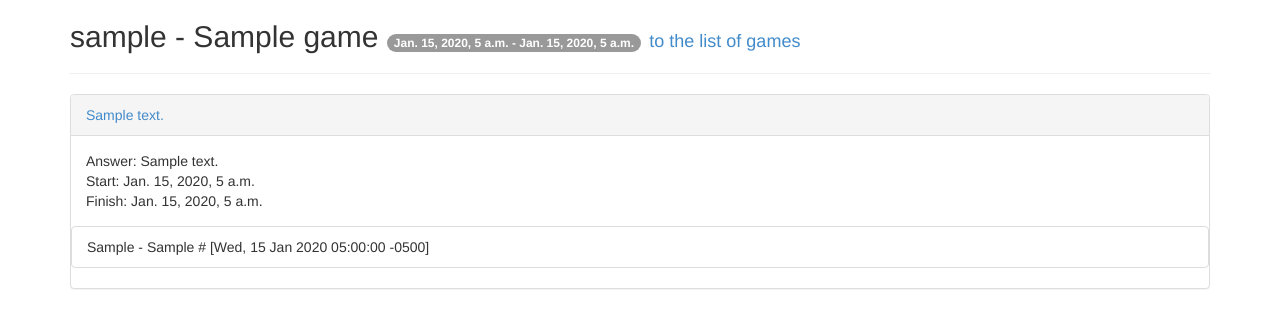
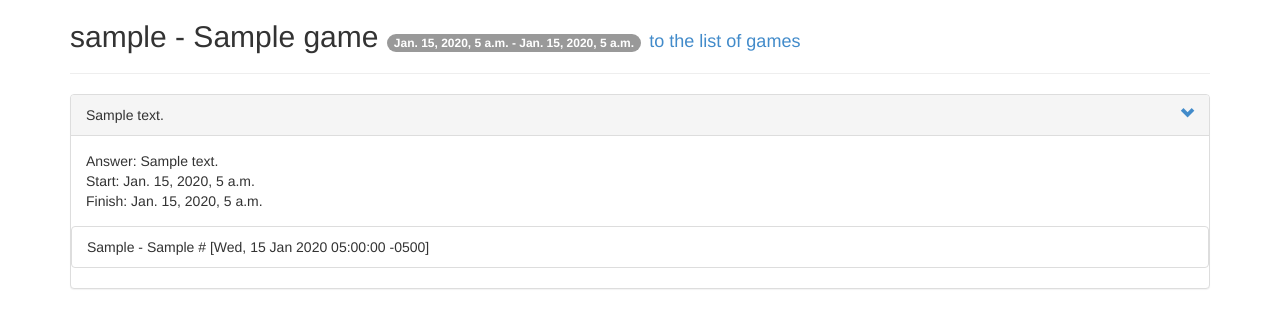
Before and after one commit to DenXX/ufindit, a Django app: page /data/games/1/ in a window 1280 px wide. Shown: the part 51-379 px from the top of the page. Run offline with Django 3.2, Linux system fonts and the light colour scheme; a user stored in the database is signed in; tables that the repository leaves empty hold one stand-in row (values such as "Sample post"); parts of the project's set-up code (start-up, migrations or seed data) failed here and were passed over.

Commit message:
Adding gliphicons

```diff
--- a/analytics/templates/game_data.html
+++ b/analytics/templates/game_data.html
@@ -8,7 +8,7 @@
     <div class="panel-group" id="tasks">
     {% for task in game.playertask_set.all %}
             <div class="panel panel-default">
-                <div class="panel-heading"><a data-toggle="collapse" data-parent="#tasks" href="#collapse{{ forloop.counter }}">{{ task.task.text }}</a></div>
+                <div class="panel-heading">{{ task.task.text }}<a data-toggle="collapse" href="#collapse{{ forloop.counter }}" class="glyphicon glyphicon-chevron-down pull-right"></a></div>
                 <div id="collapse{{ forloop.counter }}" class="panel-collapse collapse in">
                     <div class="panel-body">
                         Answer: {{ task.answer }}<br />
```
Also changed, not shown: ufindit/static/fonts/glyphicons-halflings-regular.ttf (added), ufindit/static/fonts/glyphicons-halflings-regular.woff (added), 2 other files.
